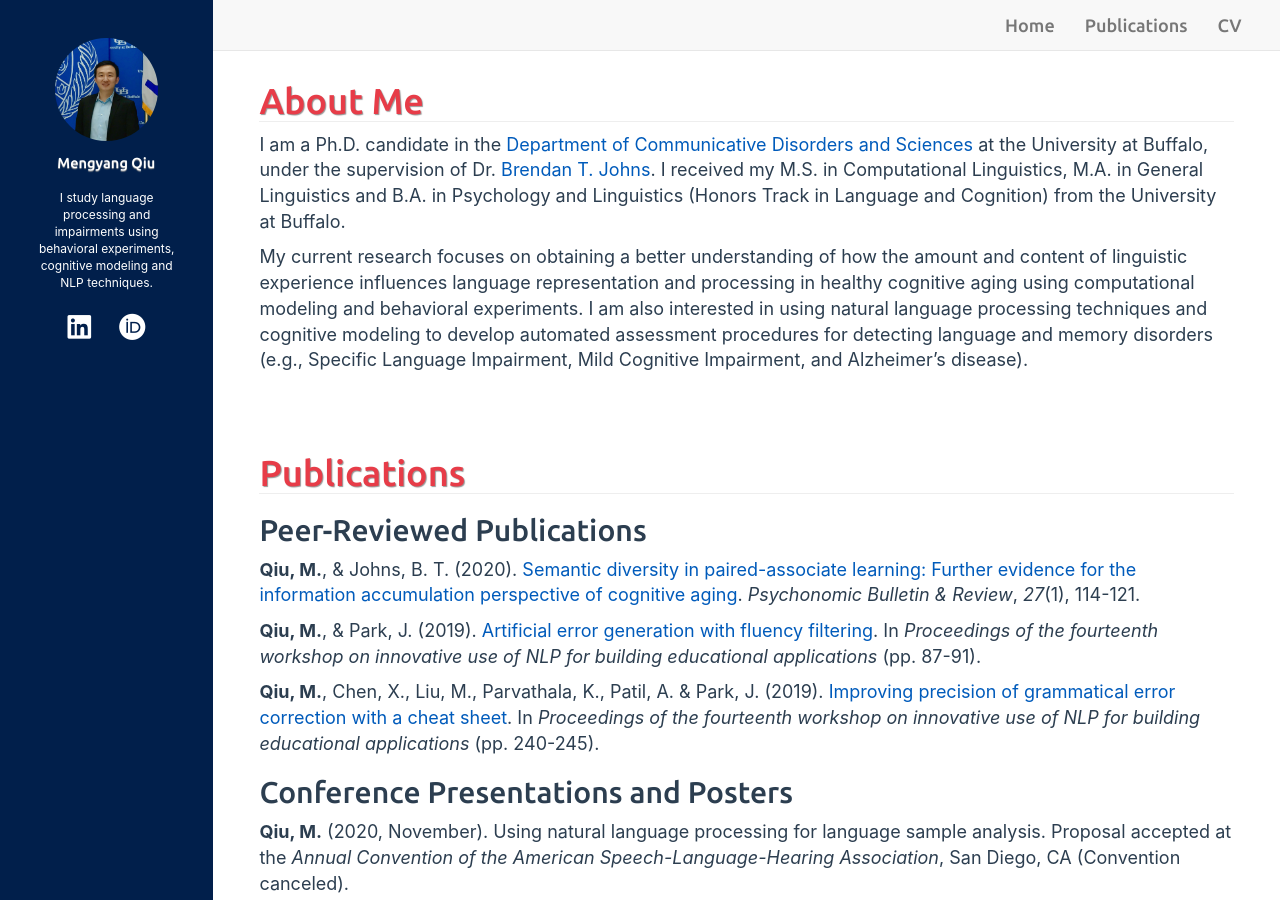
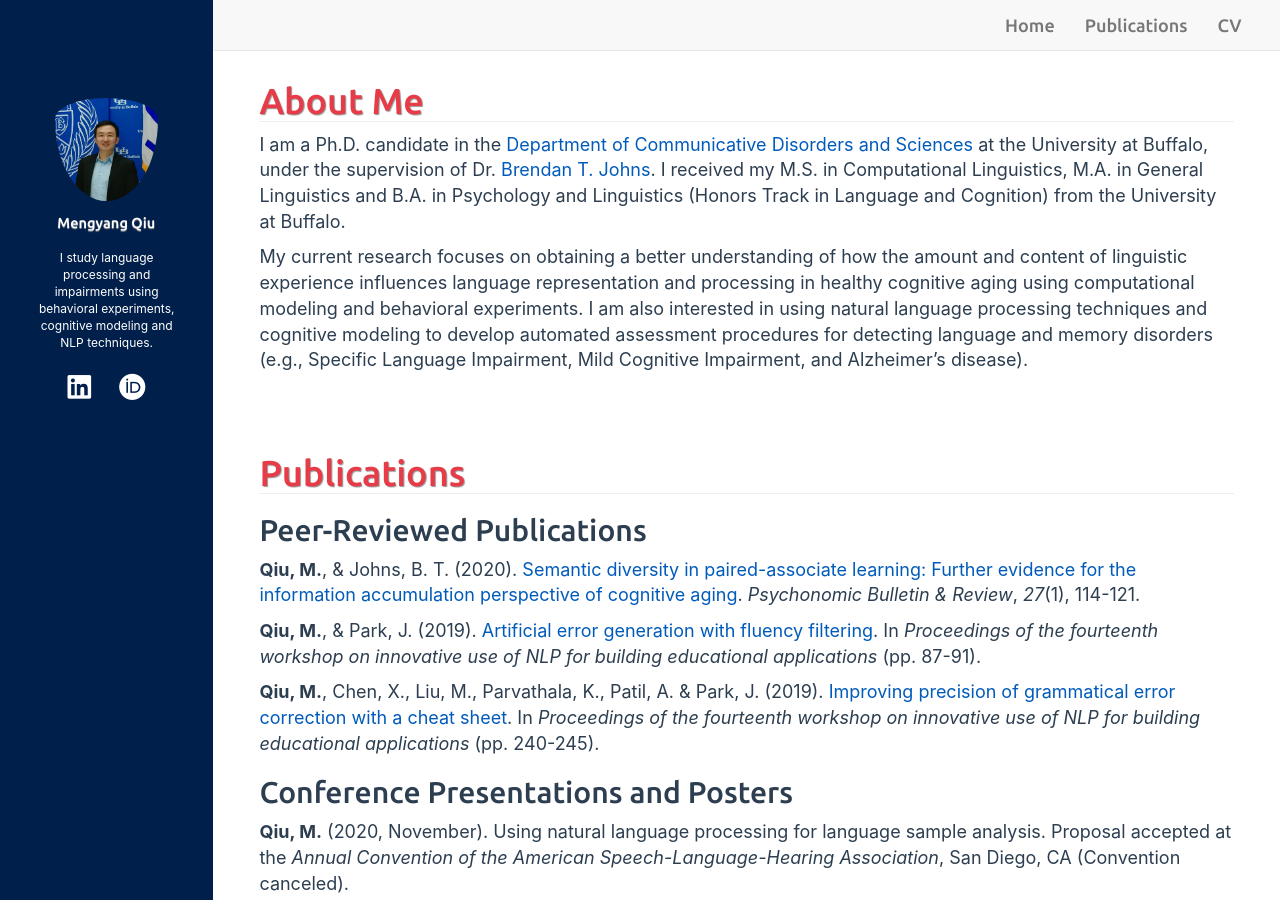
Before and after one commit to mengyangq/mengyangq.github.io, a Jekyll site: the page built from index.html, in a window 1280 px wide and 900 px high. Built offline with Jekyll 4.4.1, drawn with Linux system fonts in a browser that asks for light colours; nearby versions of some CDN libraries; a style sheet for code colours, icons or effects is not loaded.

Commit message:
Mon Oct 12 00:43:51 EDT 2020

```diff
--- a/_includes/sidebar.html
+++ b/_includes/sidebar.html
@@ -5,7 +5,7 @@
     <img
       src="{{ site.author.avatar }}"
       class="img-circle"
-      style="height: 75%; width: 75%; object-fit: contain"
+      style="height: 75%; width: 75%; object-fit: contain; padding-top: 60px;"
     />
   </a>
 </div>
```
